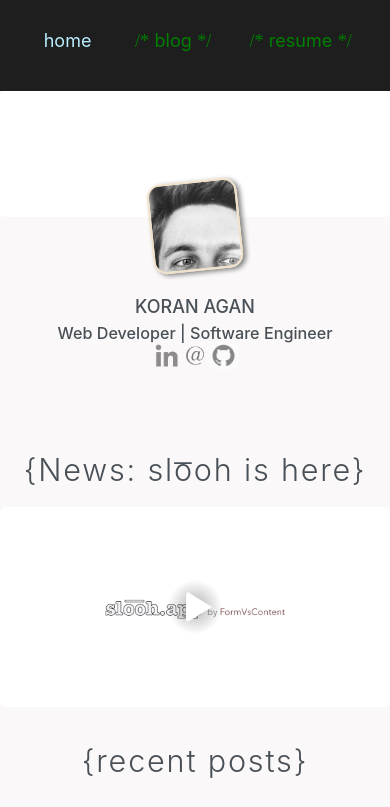
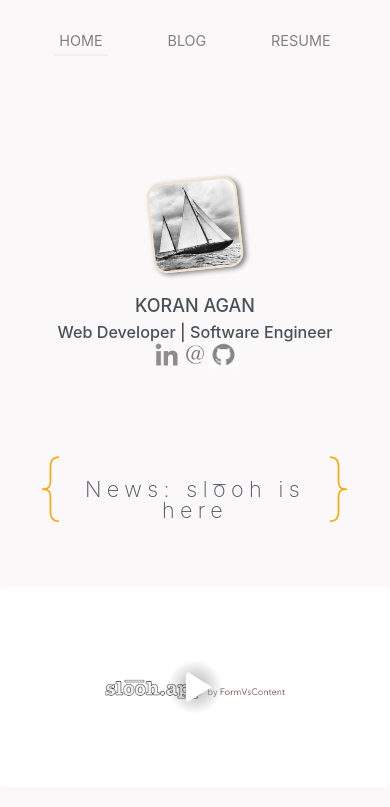
Before and after one commit to agan-k/FormVsContent, a Next.js app: page / in a window 390 px wide. Shown: the top 807 px of the page. Built offline with nearby package versions, Linux system fonts and the light colour scheme.

Commit message:
update header

```diff
--- a/components/badge.js
+++ b/components/badge.js
@@ -1,16 +1,10 @@
-import React, { Children } from 'react'
+import React from 'react'
 import style from './badge.module.css'
 
-export default function Badge({children}) {
+export default function Badge() {
    return (
       <div className={style.badge}>
-         <div className={style.fvc}>
-               {/* &#123; */}
-            <span>
-               koran agan
-            </span>
-               {/* &#125; */}
-         </div>
+
          <div className={style.avatar}/>
                <h2>Koran Agan</h2>
                <h3>Web Developer | Software Engineer</h3>
@@ -23,7 +17,6 @@ export default function Badge({children}) {
                <a href='https://github.com/agan-k'  target='_blank'>
                   <img className={style.social} src='/assets/github_logo.png' />
                </a>
-         {/* {children} */}
          </div>
    )
 }
--- a/components/badge.module.css
+++ b/components/badge.module.css
@@ -7,27 +7,8 @@
    margin-bottom: 10rem;
    padding-top: 1rem;
    padding-bottom: 1rem;
-   background-color: white;
    background-size: 100%;
    background-position: top right;
-
-}
-.fvc {
-   font-size: 2rem;
-   position: absolute;
-   bottom: -6rem;
-   right: 45%;
-   /* color: red; */
-   transform: rotate(-3deg);
-   display: none;
-}
-.fvc span {
-   font-size: 1rem;
-   vertical-align: middle;
-   padding: 0 .3rem;
-   color: yellow;
-   background-color: rgba(255, 0, 0, 0.548);
-
 }
 
 .avatar {
@@ -39,24 +20,10 @@
    transform: rotate(-6deg);
    box-shadow: 3px 2px 5px 0px grey;
    border: 2px solid rgb(240, 226, 202);
-   background-image: url('/assets/avatar.jpg');
-   background-size: 120%;
-   transition: 2s;
-   transition-delay: 1s;
-}
-.avatar:hover {
    background-image: url('/assets/sailin.jpg');
    background-size: 100%;
-   transition: .1s;
 }
-#sailin {
-   width: 10%;
-   border-radius: 15%;
-   transform: rotate(-8deg);
-   margin-top: 4rem;
-   box-shadow: 3px 2px 5px 0px grey;
-   border: 2px solid rgb(240, 226, 202);
-}
+
 .badge h2 {
    text-transform: uppercase;
    font-size: 1rem;
@@ -76,7 +43,7 @@
    border-bottom: .5px solid rgba(155, 155, 155, 0.445);
    opacity: 1;
 }
-@media only screen and (max-width: 768px) {
+@media (max-width: 600px) {
    .badge {
       text-align: center;
       height: 7rem;
@@ -85,19 +52,12 @@
       margin-bottom: 10rem;
       padding-top: 3rem;
       padding-bottom: 1rem;
-      background-color: white;
       background-size: 100%;
       background-position: top right;
    }
-
    .avatar {
       width: 5rem;
       height: 5rem;
-   }
-   .avatar:hover {
-      background-image: url('/assets/sailin.jpg');
-      background-size: 100%;
-      transition: .1s;
    }
    .badge h3 {
       font-size: .9rem;
--- a/components/layout.js
+++ b/components/layout.js
@@ -12,11 +12,9 @@ export default function Layout({ children, title = 'FormVsContent' }) {
       {name: 'home', link: '/'},
       {name: 'blog', link: '/blogHome'},
       {name: 'resume', link: '/about'},
-      // {name: 'contact', link: '/contact'},
    ]
    const linksList = linkData.map(item =>
       <li key={item.name} className={router.pathname == `${item.link}` ? `${style.active}` : ''}>
-         <span className={style.outcomment}>/*</span>
 
             <Link href={item.link}>
 
@@ -24,7 +22,6 @@ export default function Layout({ children, title = 'FormVsContent' }) {
 
             </Link>
 
-         <span className={style.outcomment}>*/</span>
       </li>
       )
 
--- a/components/layout.module.css
+++ b/components/layout.module.css
@@ -7,7 +7,7 @@
    display: flex;
    width: 100%;
    padding: 0;
-   background-color: #1E1E1E;
+   /* background-color: #1E1E1E; */
    border-radius: 0;
    z-index: 99;
  }
@@ -19,41 +19,27 @@
    z-index: 0;
  }
  .header li{
-   /* text-transform: uppercase; */
+   text-transform: uppercase;
    list-style: none;
-   /* padding: .5rem 0; */
+   padding: .5rem 0;
    margin: .5rem;
  }
  .header a {
     padding: .5rem;
-    /* color: #495057;   */
-    /* color: #b9efff; */
     text-decoration: none;
     color: green;
+    color: grey;
+    border-radius: 0;
  }
  .header a:hover {
-   /* border-bottom: .5px solid rgba(128, 128, 128, 0.199); */
-   color: green;
-   text-decoration: underline;
-   transition: none;
  }
  .active a {
-   color: #b9efff;
+   box-shadow: 0 2px 1px rgb(240, 240, 240);
  }
  .active a:hover {
-   color: #b9efff;
-   text-decoration: none;
-   cursor:auto;
+   color: black;
+   cursor: auto;
 
- }
- .outcomment {
-    font-family: courier monospace;
-    display: initial;
-    color: green;
- }
- .active .outcomment {
-    display: none;
-    color: green;
  }
  .main {
     width: 100%;
@@ -81,7 +67,7 @@
  .logos img {
     height: 2rem;
  }
- @media only screen and (max-width: 768px) {
+ @media only screen and (max-width: 800px) {
 
     .container {
       width: 100%;
@@ -115,7 +101,7 @@
        padding-top: .2rem;
     }
 }
-@media only screen and (max-width: 320px) {
+@media only screen and (max-width: 600px) {
    .header li {
       font-size: .8rem;
    }
--- a/pages/index.js
+++ b/pages/index.js
@@ -35,14 +35,17 @@ export default function Home() {
       .map(item => item)
    const domStack = StackFilter(stackData, 'JavaScript', 'HTML5', 'CSS3')
       .map(item => item)
-
+   const curlyL = <span className={style.curly_brackets}>&#123;</span>
+   const curlyR = <span className={style.curly_brackets}>&#125;</span>
    return (
     <Layout>
       <div className={style.container}>
             <Badge />
             <br />
 
-            <h1>&#123;News: slo͞oh is here&#125;</h1>
+            <div className={style.section_description}>
+               {curlyL}<h1>News: slo͞oh is here</h1>{curlyR}
+            </div>
 
             <div className={style.sloohVideo}>
                <ReactPlayer
@@ -53,10 +56,16 @@ export default function Home() {
                   width="100%"
                />
             </div>
-            <h1>&#123;recent posts&#125;</h1>
+            <div className={style.section_description}>
+               {curlyL}<h1>recent posts</h1>{curlyR}
+            </div>
+            {/* <h1>&#123;recent posts&#125;</h1> */}
             <PostsCards recent='true' />
 
-            <h1>&#123;current projects&#125;</h1>
+            <div className={style.section_description}>
+               {curlyL}<h1>current projects</h1>{curlyR}
+            </div>
+            {/* <h1>&#123;current projects&#125;</h1> */}
          <Project
                name='RajivJayaveera.com'
                description='Music artist profile web app. Headless CMS, responsive design, third party
--- a/pages/index.module.css
+++ b/pages/index.module.css
@@ -3,16 +3,24 @@
    margin: 0 auto;
    text-align: center;
 }
-.container h1 {
-   padding: .1rem;
+.section_description {
+   width: 100%;
+   display: flex;
+   justify-content: center;
+   padding: 2rem;
    font-size: 4rem;
    font-weight: 400;
-   /* color: rgb(236, 180, 58); */
-   /* background-color: black; */
-   margin: 2rem 0 .5rem 0;
-   letter-spacing: .3rem;
-   text-align: left;
 }
+   .curly_brackets {
+      font-size: 7rem;
+      font-weight: 100;
+      vertical-align: middle;
+      color: orange;
+   }
+   .section_description h1 {
+      margin: 1.6rem 0;
+      letter-spacing: .3rem;
+   }
 .sloohVideo {
    width: 100%;
    margin: 0 auto;
@@ -20,14 +28,15 @@
 }
 
 @media only screen and (max-width: 800px) {
-   .container h1 {
-      text-align: center;
-      font-size: 2.3rem;
-      font-weight: 400;
-      margin-top: 2rem;
-      padding: .2rem;
-      letter-spacing: .5rem;
+   .section_description {
+      font-size: 2.8rem;
+      letter-spacing: 1px;
+      font-weight: 200;
    }
+      .curly_brackets {
+         font-size: 6rem;
+      }
+
    .sloohVideo {
       width: 100%;
       margin: 0 auto;
@@ -35,7 +44,7 @@
    }
 }
 @media only screen and (max-width: 600px) {
-   .container h1 {
+   /* .container h1 {
       text-align: center;
       font-size: 1.7rem;
       font-weight: 300;
@@ -43,7 +52,15 @@
       margin-top: 2rem;
       margin-bottom: 1rem;
       padding: .2rem;
+   } */
+   .section_description {
+      font-size: 1.2rem;
+      letter-spacing: 1px;
+      font-weight: 200;
    }
+      .curly_brackets {
+         font-size: 4rem;
+      }
    .sloohVideo {
       width: 100%;
       margin: 0 auto;
```
